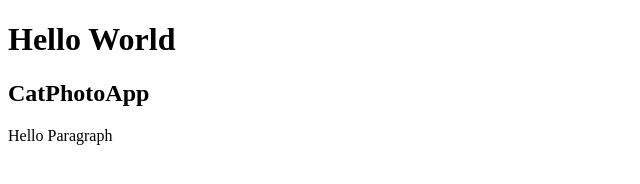
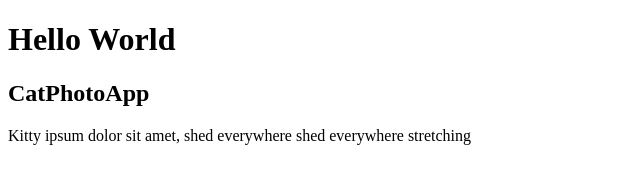
Before and after one commit to VikasRathore16/Assignement_1, a plain HTML site: page index.html in a window 1280 px wide. Shown: the whole page, without its empty margins (0-640 px from the left). Drawn offline with Linux system fonts and the light colour scheme.

Commit message:
Fill in the Blank with Placeholder Text

```diff
--- a/index.html
+++ b/index.html
@@ -10,6 +10,6 @@
             Hello World
         </h1>
         <h2> CatPhotoApp </h2>
-        <p>Hello Paragraph</p>
+        <p>Kitty ipsum dolor sit amet, shed everywhere shed everywhere stretching</p>
     </body>
 </html>
```
